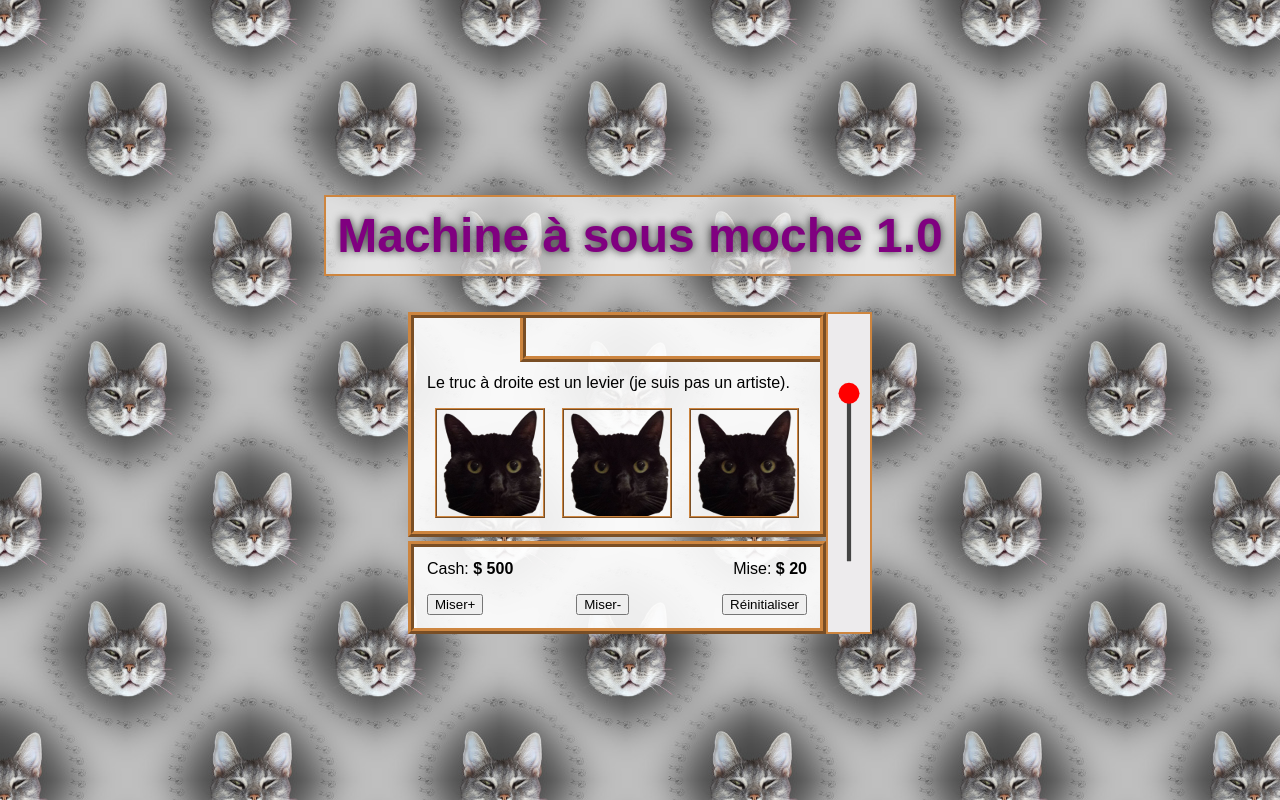
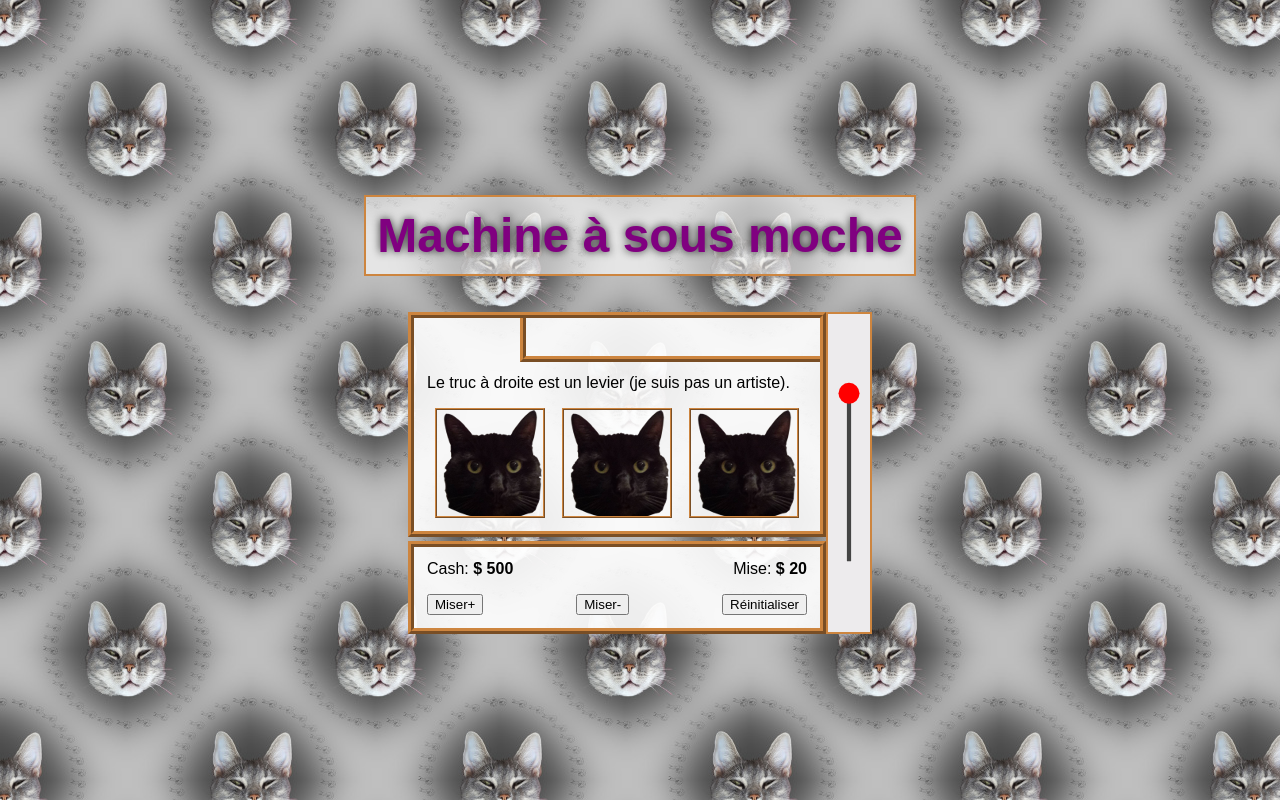
Before and after one commit to dkvz/bandit-manchot, a website built with Parcel: page src/imperative/index.pug in a window 1280 px wide. Built offline with nearby package versions, Linux system fonts and the light colour scheme.

Commit message:
update title

```diff
--- a/src/shared/template.html
+++ b/src/shared/template.html
@@ -1,5 +1,5 @@
 
-<h1>Machine à sous moche 1.0</h1>
+<h1>Machine à sous moche</h1>
 
 <main class="m">
   <div class="panel slot-panel">
```
Also changed, not shown: src/declarative/template_declarative.html (+1 -1 lines).
